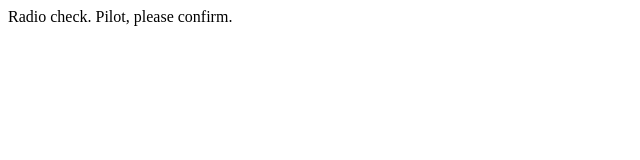
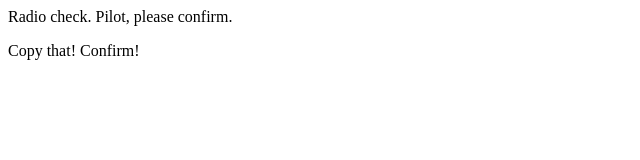
Before and after one commit to KBorders1/communication-log, a plain HTML site: page index.html in a window 1280 px wide. Shown: the whole page, without its empty margins (0-640 px from the left). Drawn offline with Linux system fonts and the light colour scheme.

Commit message:
added response

```diff
--- a/index.html
+++ b/index.html
@@ -1,5 +1,6 @@
 <html>
    <body>
       <p>Radio check. Pilot, please confirm.</p>
+      <P>Copy that! Confirm!</P>
    </body>
 </html>
```
